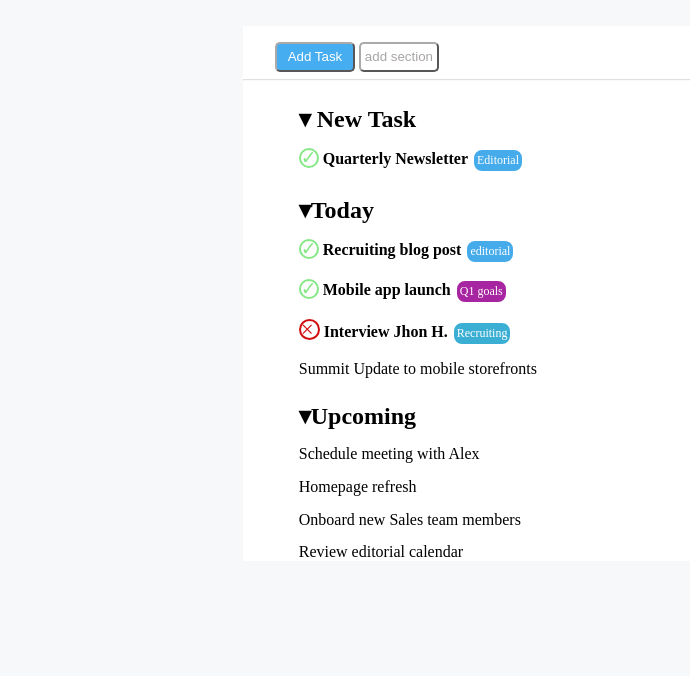
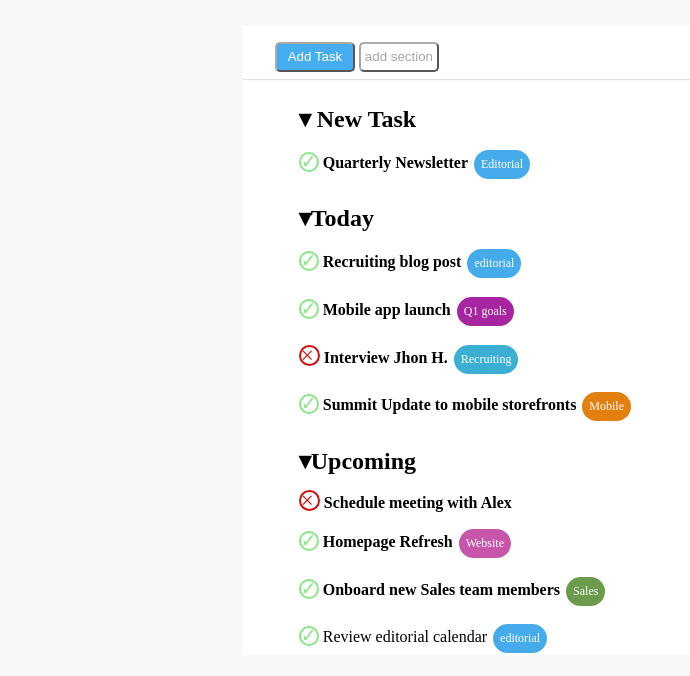
Before and after one commit to teoma145/html-css-toboolist, a plain HTML site: page index.html in a window 1280 px wide. Shown: the part 124-800 px from the top of the page, without its empty margins (0-690 px from the left). Drawn offline with Linux system fonts and the light colour scheme.

Commit message:
semi-finito

```diff
--- a/css/style.css
+++ b/css/style.css
@@ -78,26 +78,33 @@ ul{
     line-height: 15px;
     font-size: 19px;
 }
-.editorial{
+
+.celle {
     display: inline-block;
-    background-color:#45ABEA ;
     border: 2px solid;
-    border-radius: 10px;
-    padding:3px;
+    border-radius: 20px;
+    padding:5px;
     color: white;
     font-size: 12px;
-
-
+}
+.editorial{
+    background-color:#45ABEA ;
+    display: inline-block;
+    border: 2px solid;
+    border-radius: 20px;
+    padding:7px;
+    color: white;
+    font-size: 12px;
 }
 li {
     margin-top: 2%;
 }
 .Q1{
+    background-color:#a725a0 ;
     display: inline-block;
-    background-color:#a725a0 ;
     border: 2px solid;
-    border-radius: 10px;
-    padding:3px;
+    border-radius: 20px;
+    padding:7px;
     color: white;
     font-size: 12px;
 }
@@ -111,13 +118,42 @@ li {
     line-height: 17px;
     font-size: 23px;
 
+
 }
 .Recruiting{
+    background-color:#3bafd3;
     display: inline-block;
-    background-color:#3bafd3 ;
     border: 2px solid;
-    border-radius: 10px;
-    padding:3px;
-    color: rgb(255, 255, 255);
+    border-radius: 20px;
+    padding:7px;
+    color: white;
     font-size: 12px;
 }
+.Mobile{
+    background-color:#e27f0e ;
+    display: inline-block;
+    border: 2px solid;
+    border-radius: 20px;
+    padding:7px;
+    color: white;
+    font-size: 12px;
+
+}
+.Website{
+    background-color:#c755aa ;
+    display: inline-block;
+    border: 2px solid;
+    border-radius: 20px;
+    padding:7px;
+    color: white;
+    font-size: 12px;
+}
+.Sales{
+    background-color:#6d9b4e ;
+    display: inline-block;
+    border: 2px solid;
+    border-radius: 20px;
+    padding:7px;
+    color: white;
+    font-size: 12px;
+}
--- a/index.html
+++ b/index.html
@@ -28,7 +28,7 @@
                <li>
                 <span class="colore-simbolo">&#10003;</span>
                  <b>Quarterly Newsletter</b>
-                 <div class="editorial">Editorial</div>
+                 <div class="editorial" class="celle">Editorial</div>
                </li>
             </ul>
           </section>
@@ -51,16 +51,35 @@
                     <b>Interview Jhon H.</b>
                     <div class="Recruiting">Recruiting</div>
                 </li>
-                 <li>Summit Update to mobile storefronts</li>
+                 <li>
+                    <span class="colore-simbolo">&#10003;</span>
+                    <b>Summit Update to mobile storefronts</b>
+                    <div class="Mobile">Mobile</div>
+                </li>
              </ul>
          </section>
          <section>
              <h2>&blacktriangledown;Upcoming</h2>
              <ul>
-                 <li>Schedule meeting with Alex</li>
-                 <li>Homepage refresh</li>
-                 <li>Onboard new Sales team members</li>
-                 <li>Review editorial calendar</li>
+                 <li>
+                    <span class="colore-simbolo2">&times;</span>
+                    <b>Schedule meeting with Alex</b>
+                    </li>
+                 <li>
+                    <span class="colore-simbolo">&#10003;</span>
+                    <b>Homepage Refresh</b>
+                    <div class="Website">Website</div>
+                </li>
+                 <li>
+                    <span class="colore-simbolo">&#10003;</span>
+                    <b>Onboard new Sales team members</b>
+                    <div class="Sales">Sales</div>
+                </li>
+                 <li>
+                    <span class="colore-simbolo">&#10003;</span>
+                    Review editorial calendar
+                    <div class="editorial">editorial</div>
+                </li>
              </ul>
          </section>
       </div>
```
